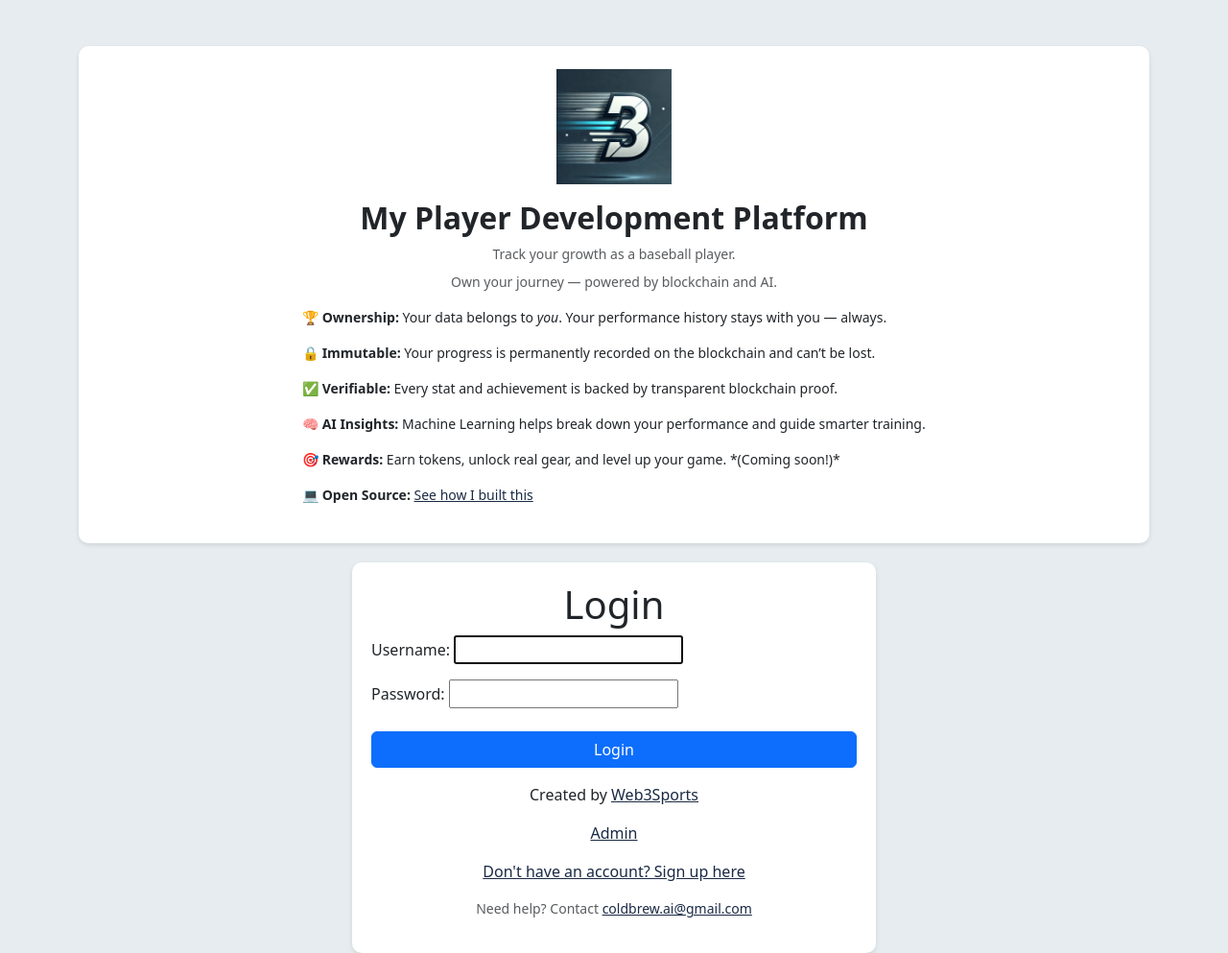
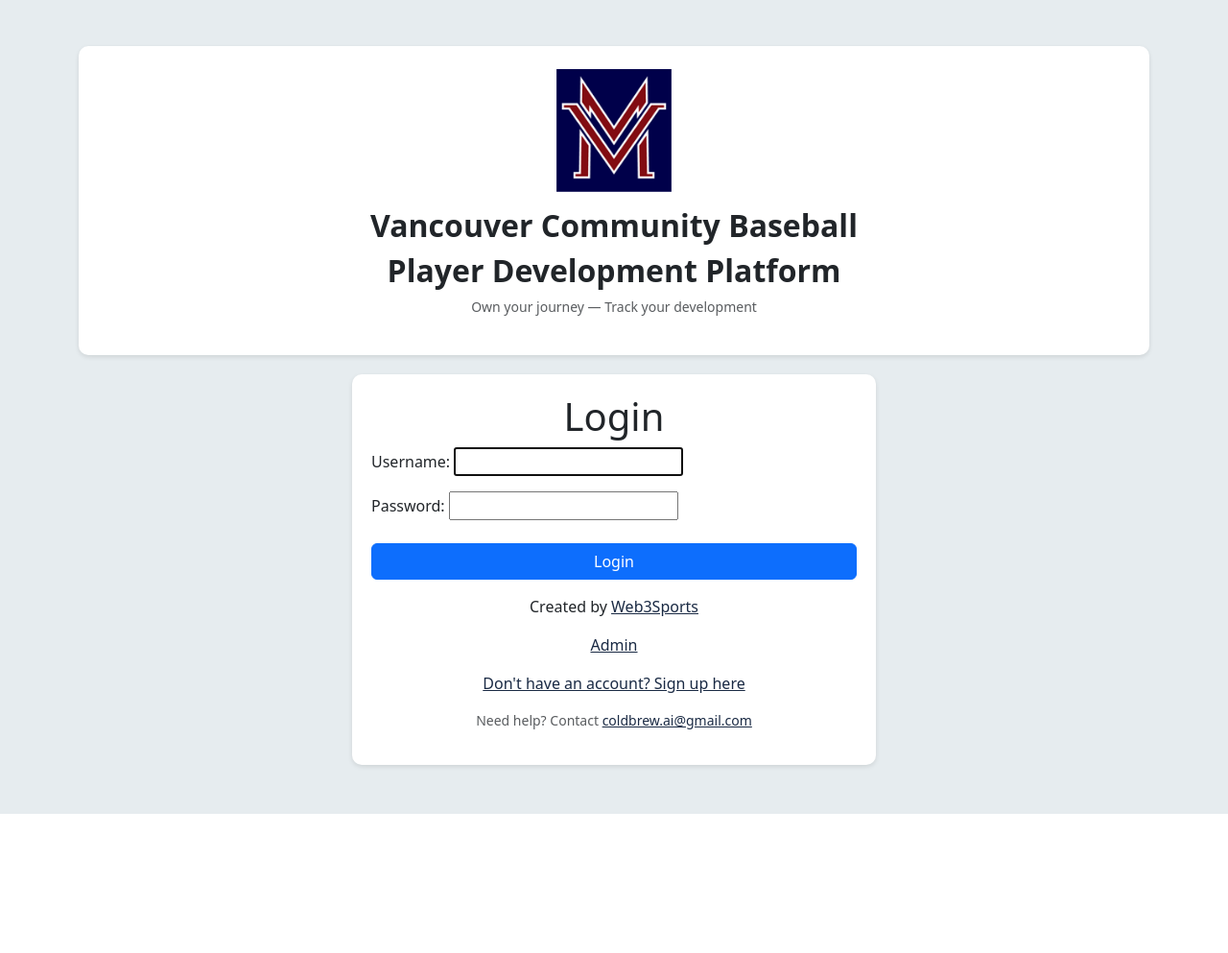
Before and after one commit to titancoder12/web3sportsdraft, a Django app: page /accounts/login/ in a window 1280 px wide. Shown: the whole page at 96% size. After the commit the page ends 848 px from the top, so only its background shows below. Run offline with Django 3.2, Linux system fonts and the light colour scheme.

Commit message:
login page update

```diff
--- a/league/templates/league/login.html
+++ b/league/templates/league/login.html
@@ -40,35 +40,12 @@
     <div class="container mt-5">
         <!-- Marketing Section -->
         <div class="marketing-section text-center py-4 px-3">
-            <img src="{% static 'league/images/logo.png' %}" alt="Web3Sports Logo" class="mb-3" style="max-width: 120px;">
+            <img src="{% static 'league/images/vcb.png' %}" alt="Vancouver Mounties Logo" class="mb-3" style="max-width: 120px;">
 
-            <h2 class="mb-2 fw-bold">My Player Development Platform</h2>
-            <p class="text-muted mb-2 small">Track your growth as a baseball player.</p>
-            <p class="text-muted mb-3 small">Own your journey — powered by blockchain and AI.</p>
+            <h2 class="mb-2 fw-bold">Vancouver Community Baseball</h2>
+            <h2 class="mb-2 fw-bold">Player Development Platform</h2>
+            <p class="text-muted mb-3 small">Own your journey — Track your development</p>
 
-            <div class="text-start mx-auto" style="max-width: 650px;">
-                <ul class="list-unstyled small">
-                    <li class="mb-3">
-                        <strong>🏆 Ownership:</strong> Your data belongs to <em>you</em>. Your performance history stays with you — always.
-                    </li>
-                    <li class="mb-3">
-                        <strong>🔒 Immutable:</strong> Your progress is permanently recorded on the blockchain and can’t be lost.
-                    </li>
-                    <li class="mb-3">
-                        <strong>✅ Verifiable:</strong> Every stat and achievement is backed by transparent blockchain proof.
-                    </li>
-                    <li class="mb-3">
-                        <strong>🧠 AI Insights:</strong> Machine Learning helps break down your performance and guide smarter training.
-                    </li>
-                    <li class="mb-3">
-                        <strong>🎯 Rewards:</strong> Earn tokens, unlock real gear, and level up your game. *(Coming soon!)*
-                    </li>
-                    <li class="mb-1">
-                        <strong>💻 Open Source:</strong>
-                        <a href="https://github.com/titancoder12/web3sportsdraft/tree/main" target="_blank">See how I built this</a>
-                    </li>
-                </ul>
-            </div>
         </div>
 
         <!-- Login Form -->
```
Also changed, not shown: league/static/league/images/vcb.png (added).
